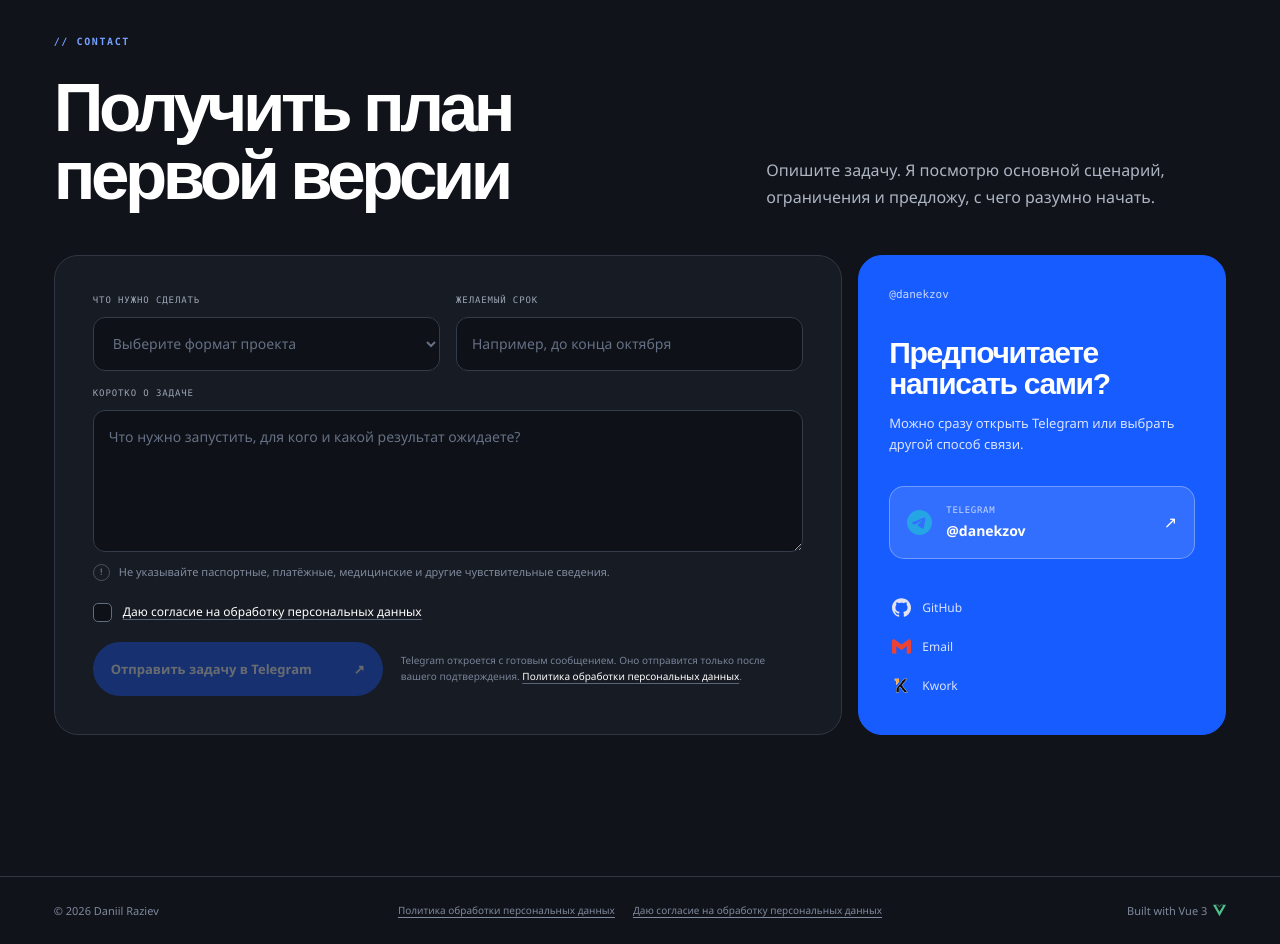
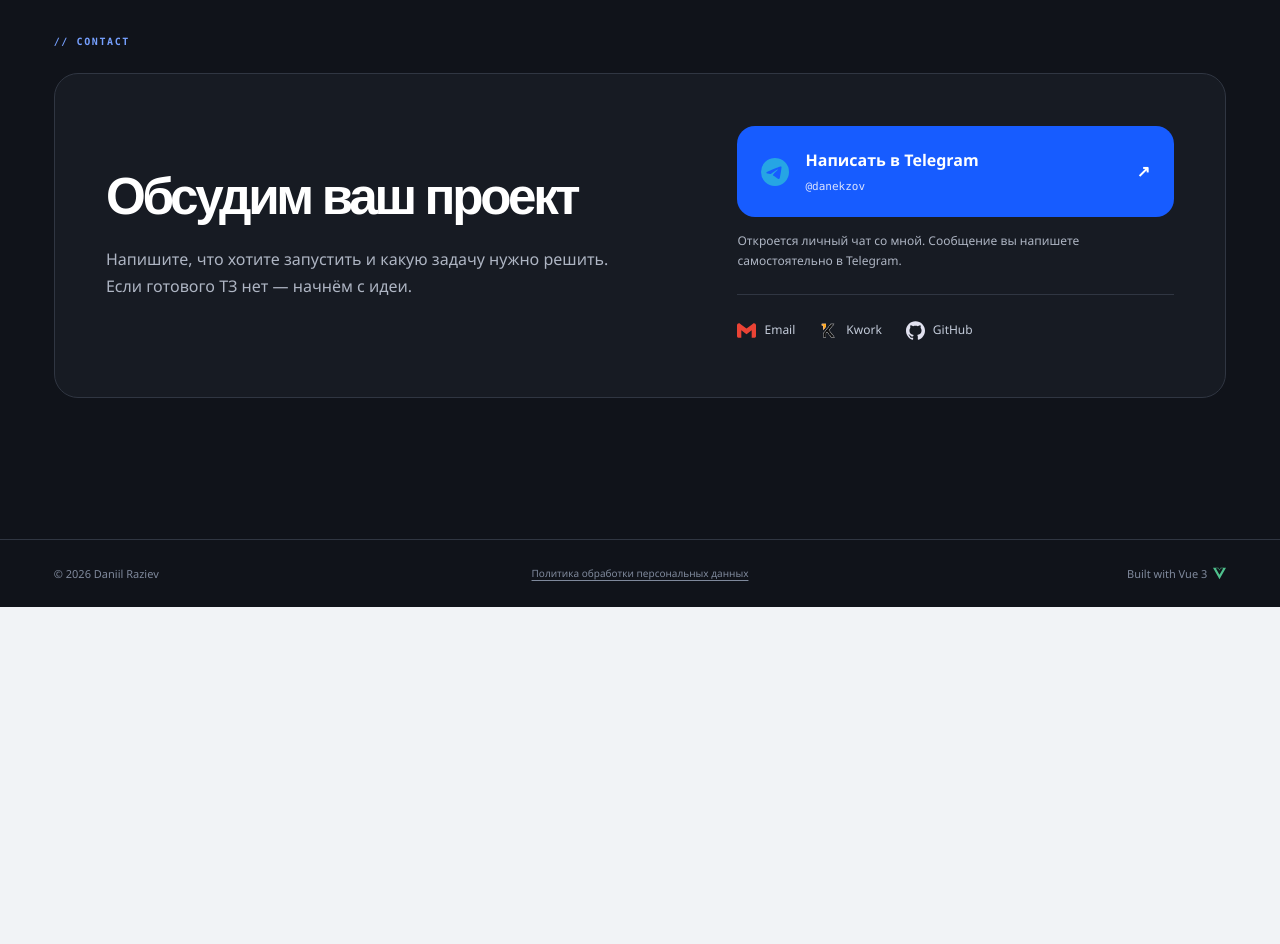
Before and after one commit to razievdaniil-rgb/portfolio, a Vue app: page / in a window 1280 px wide. Shown: the part 4160-5104 px from the top of the page. After the commit the page ends 4767 px from the top, so only its background shows below. Built offline with nearby package versions, Linux system fonts and the light colour scheme.

Commit message:
Replace enquiry form with direct Telegram contact

```diff
--- a/src/components/ContactSection.vue
+++ b/src/components/ContactSection.vue
@@ -1,75 +1,38 @@
 <template>
   <section id="contact" class="section contact-section">
     <div class="container">
-      <div class="contact-heading">
-        <p class="section-label">{{ t('contact.label') }}</p>
-        <h2 class="section-title">{{ t('contact.title') }}</h2>
-        <p class="contact-sub">{{ t('contact.sub') }}</p>
-      </div>
-
-      <div class="contact-layout">
-        <form class="project-form" action="https://t.me/danekzov" method="get" target="_blank" rel="noopener">
-          <input type="hidden" name="text" :value="telegramMessage" />
-          <div class="form-grid">
-            <label class="field">
-              <span>{{ t('contact.form.projectType') }}</span>
-              <select v-model="form.projectType" required>
-                <option value="" disabled>{{ t('contact.form.projectTypePlaceholder') }}</option>
-                <option v-for="option in projectTypes" :key="option" :value="option">{{ option }}</option>
-              </select>
-            </label>
-            <label class="field">
-              <span>{{ t('contact.form.deadline') }}</span>
-              <input v-model.trim="form.deadline" type="text" :placeholder="t('contact.form.deadlinePlaceholder')" />
-            </label>
+      <p class="section-label">{{ t('contact.label') }}</p>
+      <div class="contact-panel">
+        <div class="contact-copy">
+          <h2 class="section-title">{{ t('contact.title') }}</h2>
+          <p class="contact-sub">{{ t('contact.sub') }}</p>
+        </div>
+        <div class="contact-actions">
+          <a href="https://t.me/danekzov" target="_blank" rel="noopener noreferrer" class="telegram-button">
+            <span class="contact-icon" v-html="telegramIcon" />
+            <span>{{ t('contact.writeTelegram') }}<small>@danekzov</small></span>
+            <span class="contact-arrow" aria-hidden="true">↗</span>
+          </a>
+          <p class="contact-note">{{ t('contact.telegramNote') }}</p>
+          <div class="secondary-links">
+            <a href="mailto:razievdaniil@gmail.com"><span class="contact-icon" v-html="gmailIcon" />{{ t('contact.email') }}</a>
+            <a href="https://kwork.ru/user/daniil051234" target="_blank" rel="noopener noreferrer"><span class="contact-icon" v-html="kworkIcon" />{{ t('contact.kwork') }}</a>
+            <a href="https://github.com/razievdaniil-rgb" target="_blank" rel="noopener noreferrer"><span class="contact-icon" v-html="githubIcon" />{{ t('contact.github') }}</a>
           </div>
-
-          <label class="field field-wide">
-            <span>{{ t('contact.form.details') }}</span>
-            <textarea v-model.trim="form.details" rows="5" :placeholder="t('contact.form.detailsPlaceholder')" required />
-          </label>
-          <p class="data-hint"><span aria-hidden="true">!</span>{{ t('contact.form.dataHint') }}</p>
-
-          <label class="consent-row">
-            <input v-model="form.consent" type="checkbox" required />
-            <span class="checkmark" aria-hidden="true" />
-            <span><a :href="consentHref" target="_blank" rel="noopener">{{ t('contact.form.consent') }}</a></span>
-          </label>
-
-          <div class="form-submit-row">
-            <button type="submit" class="submit-button" :disabled="!form.consent">
-              <span>{{ t('contact.form.submit') }}</span><span aria-hidden="true">↗</span>
-            </button>
-            <p class="form-note">{{ t('contact.form.privacy') }} <a :href="privacyHref" target="_blank" rel="noopener">{{ t('contact.form.policy') }}</a>.</p>
-          </div>
-        </form>
-
-        <aside class="direct-contact">
-          <div class="direct-copy"><p class="direct-kicker">@danekzov</p><h3>{{ t('contact.directTitle') }}</h3><p>{{ t('contact.directText') }}</p></div>
-          <a href="https://t.me/danekzov" target="_blank" rel="noopener" class="telegram-card">
-            <span class="contact-icon telegram-icon" v-html="telegramIcon" /><span><span class="contact-name">{{ t('contact.telegram') }}</span><span class="contact-val">@danekzov</span></span><span class="contact-arrow" aria-hidden="true">↗</span>
-          </a>
-          <div class="secondary-links">
-            <a href="https://github.com/razievdaniil-rgb" target="_blank" rel="noopener" class="secondary-link"><span class="contact-icon" v-html="githubIcon" /><span>{{ t('contact.github') }}</span></a>
-            <a href="mailto:razievdaniil@gmail.com" class="secondary-link"><span class="contact-icon" v-html="gmailIcon" /><span>{{ t('contact.email') }}</span></a>
-            <a href="https://kwork.ru/user/daniil051234" target="_blank" rel="noopener" class="secondary-link"><span class="contact-icon" v-html="kworkIcon" /><span>{{ t('contact.kwork') }}</span></a>
-          </div>
-        </aside>
+        </div>
       </div>
     </div>
   </section>
-
   <footer class="footer">
     <div class="container">
-      <span class="footer-copy">© {{ year }} Daniil Raziev</span>
-      <div class="footer-legal"><a :href="privacyHref">{{ t('contact.form.policy') }}</a><a :href="consentHref">{{ t('contact.form.consent') }}</a></div>
+      <span>© {{ year }} Daniil Raziev</span>
+      <a :href="privacyHref">{{ t('contact.form.policy') }}</a>
       <span class="footer-made">{{ t('footer.made') }} <span class="footer-icon" v-html="vueIcon" /></span>
     </div>
   </footer>
 </template>
 
 <script setup>
-import { computed, reactive } from 'vue'
 import { t } from '../i18n.js'
 import telegramIcon from '../assets/icons/telegram.svg?raw'
 import githubIcon from '../assets/icons/github.svg?raw'
@@ -78,63 +41,34 @@ import kworkIcon from '../assets/icons/kwork.svg?raw'
 import vueIcon from '../assets/icons/vuedotjs.svg?raw'
 
 const year = new Date().getFullYear()
-const projectTypes = t('contact.form.projectTypes')
 const privacyHref = import.meta.env.BASE_URL + 'privacy.html'
-const consentHref = import.meta.env.BASE_URL + 'consent.html'
-const form = reactive({ projectType: '', deadline: '', details: '', consent: false })
-const telegramMessage = computed(() => [t('contact.form.greeting'),'',`${t('contact.form.projectType')}: ${form.projectType}`,`${t('contact.form.deadline')}: ${form.deadline || t('contact.form.notSpecified')}`,'',`${t('contact.form.details')}:`,form.details,'',t('contact.form.consentMessage')].join('\n'))
 </script>
 
 <style scoped>
 .contact-section { background:var(--text); color:#fff; }
-.contact-section :deep(.section-label) { color:#76a0ff; }
-.contact-section :deep(.section-title) { color:#fff; }
-.contact-heading { display:grid; grid-template-columns:minmax(0,1fr) minmax(280px,460px); gap:40px; align-items:end; margin-bottom:45px; }
-.contact-heading .section-label { grid-column:1/-1; margin-bottom:-15px; }
-.contact-heading .section-title { margin:0; }
-.contact-sub { color:#aeb5c3; font-size:16px; line-height:1.65; }
-.contact-layout { display:grid; grid-template-columns:minmax(0,1.5fr) minmax(280px,.7fr); gap:16px; }
-.project-form,.direct-contact { border:1px solid #303642; border-radius:24px; background:#171b23; }
-.project-form { padding:clamp(22px,3vw,38px); }
-.form-grid { display:grid; grid-template-columns:repeat(2,minmax(0,1fr)); gap:16px; }
-.field { display:grid; gap:9px; }
-.field>span { color:#9ca5b5; font-family:var(--mono); font-size:9px; letter-spacing:.1em; text-transform:uppercase; }
-.field input,.field select,.field textarea { width:100%; border:1px solid #343b49; border-radius:12px; outline:none; background:#0e1117; color:#fff; font-size:14px; transition:border-color .2s,box-shadow .2s; }
-.field input,.field select { height:54px; padding:0 15px; }
-.field textarea { min-height:142px; padding:15px; resize:vertical; }
-.field input::placeholder,.field textarea::placeholder,.field select:invalid { color:#667084; }
-.field select option { background:#171b23; color:#fff; }
-.field input:focus,.field select:focus,.field textarea:focus { border-color:#76a0ff; box-shadow:0 0 0 3px rgba(118,160,255,.14); }
-.field-wide { margin-top:16px; }
-.data-hint { display:flex; gap:9px; margin-top:12px; color:#818b9e; font-size:11px; line-height:1.5; }
-.data-hint span { display:grid; width:17px; height:17px; flex:0 0 auto; place-items:center; border:1px solid #4a5262; border-radius:50%; font-family:var(--mono); font-size:9px; }
-.consent-row { position:relative; display:grid; grid-template-columns:20px 1fr; gap:10px; align-items:start; margin-top:22px; color:#b4bcc9; font-size:12px; line-height:1.5; cursor:pointer; }
-.consent-row input { position:absolute; opacity:0; pointer-events:none; }
-.checkmark { display:grid; width:19px; height:19px; place-items:center; border:1px solid #626c7f; border-radius:5px; background:#0e1117; }
-.consent-row input:checked + .checkmark { border-color:#76a0ff; background:var(--accent); }
-.consent-row input:checked + .checkmark::after { content:'✓'; color:#fff; font-size:12px; }
-.consent-row input:focus-visible + .checkmark { outline:2px solid #76a0ff; outline-offset:3px; }
-.consent-row a,.form-note a { color:#fff; text-decoration:underline; text-decoration-color:#59657a; text-underline-offset:3px; }
-.form-submit-row { display:grid; grid-template-columns:minmax(220px,.72fr) minmax(0,1fr); gap:18px; align-items:center; margin-top:20px; }
-.submit-button { display:flex; min-height:54px; align-items:center; justify-content:space-between; gap:16px; padding:0 18px; border:0; border-radius:999px; background:var(--accent); color:#fff; font-size:13px; font-weight:700; cursor:pointer; transition:transform .2s,opacity .2s; }
-.submit-button:hover:not(:disabled) { transform:translateY(-2px); }
-.submit-button:disabled { opacity:.35; cursor:not-allowed; }
-.form-note { color:#798398; font-size:10px; line-height:1.55; }
-.direct-contact { display:flex; flex-direction:column; padding:30px; background:var(--accent); border-color:var(--accent); }
-.direct-copy { margin-bottom:30px; }
-.direct-kicker { margin-bottom:34px; color:#cad8ff; font-family:var(--mono); font-size:11px; }
-.direct-copy h3 { margin-bottom:13px; color:#fff; font-family:var(--display); font-size:30px; line-height:1.05; letter-spacing:-.045em; }
-.direct-copy>p:last-child { color:#dbe4ff; font-size:13px; line-height:1.65; }
-.telegram-card { display:grid; grid-template-columns:auto 1fr auto; gap:14px; align-items:center; padding:17px; border:1px solid rgba(255,255,255,.3); border-radius:15px; background:rgba(255,255,255,.12); color:#fff; transition:transform .2s,background .2s; }
-.telegram-card:hover { transform:translateY(-2px); background:rgba(255,255,255,.18); }
-.contact-icon { display:inline-flex; width:19px; height:19px; flex-shrink:0; }.telegram-icon{width:25px;height:25px}.contact-icon :deep(svg){width:100%;height:100%}
-.contact-name,.contact-val{display:block}.contact-name{margin-bottom:2px;color:#c7d6ff;font-family:var(--mono);font-size:9px;letter-spacing:.08em;text-transform:uppercase}.contact-val{font-size:14px;font-weight:700}
-.secondary-links { display:grid; gap:2px; margin-top:auto; padding-top:30px; }
-.secondary-link { display:flex; align-items:center; gap:11px; padding:9px 3px; color:#dbe4ff; font-size:12px; }
-.footer { padding:25px 0; background:var(--text); border-top:1px solid #303642; color:#7f899c; }
+.contact-section .section-label { color:#76a0ff; margin-bottom:24px; }
+.contact-panel { display:grid; grid-template-columns:minmax(0,1.3fr) minmax(0,1fr); gap:clamp(30px,5vw,80px); align-items:center; padding:clamp(24px,4vw,60px); border:1px solid #303642; border-radius:24px; background:#171b23; }
+.contact-copy,.contact-actions { min-width:0; }
+.contact-copy .section-title { margin:0; color:#fff; font-size:clamp(32px,4vw,58px); }
+.contact-sub { max-width:540px; margin-top:24px; color:#aeb5c3; font-size:16px; line-height:1.65; }
+.telegram-button { display:flex; gap:16px; align-items:center; width:100%; padding:22px 24px; border-radius:18px; background:var(--accent); color:#fff; font-size:16px; font-weight:700; transition:transform .2s; }
+.telegram-button:hover { transform:translateY(-2px); }
+.telegram-button small { display:block; margin-top:6px; color:#dbe4ff; font-family:var(--mono); font-size:11px; font-weight:400; }
+.contact-arrow { margin-left:auto; }
+.contact-note { margin:14px 0 24px; color:#aeb5c3; font-size:12px; line-height:1.6; }
+.contact-icon { display:inline-flex; flex-shrink:0; width:19px; height:19px; }
+.telegram-button>.contact-icon { width:28px; height:28px; }
+.contact-icon :deep(svg),.footer-icon :deep(svg) { width:100%; height:100%; }
+.secondary-links { display:flex; flex-wrap:wrap; gap:12px 24px; padding-top:20px; border-top:1px solid #303642; }
+.secondary-links a { display:inline-flex; align-items:center; gap:8px; padding:6px 0; color:#c4ccda; font-size:12px; }
+.secondary-links a:hover { color:#fff; }
+.telegram-button:focus-visible,.secondary-links a:focus-visible,.footer a:focus-visible { outline:2px solid #76a0ff; outline-offset:5px; }
+.footer { padding:25px 0; background:var(--text); border-top:1px solid #303642; color:#7f899c; font-size:11px; }
 .footer .container { display:grid; grid-template-columns:1fr auto 1fr; gap:24px; align-items:center; }
-.footer-made { justify-self:end; }.footer-legal{display:flex;gap:18px}.footer-legal a{font-size:10px;text-decoration:underline;text-underline-offset:3px}.footer-copy,.footer-made{font-size:11px}.footer-made{display:inline-flex;align-items:center;gap:6px}.footer-icon{display:inline-flex;width:13px;height:13px}.footer-icon :deep(svg){width:100%;height:100%}
-@media(max-width:820px){.contact-heading{grid-template-columns:1fr}.contact-heading .section-label{margin-bottom:-5px}.contact-layout{grid-template-columns:1fr}.direct-contact{min-height:350px}.footer .container{grid-template-columns:1fr}.footer-made{justify-self:start}}
-@media(max-width:560px){.form-grid,.form-submit-row{grid-template-columns:1fr}.project-form,.direct-contact{padding:22px 18px}.footer-legal{flex-direction:column;gap:6px}}
-@media(prefers-reduced-motion:reduce){.submit-button,.telegram-card{transition:none}}
+.footer a { font-size:10px; text-decoration:underline; text-underline-offset:3px; }
+.footer-made { justify-self:end; display:inline-flex; align-items:center; gap:6px; }
+.footer-icon { display:inline-flex; width:13px; height:13px; }
+@media(max-width:820px) { .contact-panel{grid-template-columns:1fr;gap:30px}.footer .container{grid-template-columns:1fr}.footer-made{justify-self:start} }
+@media(max-width:390px) { .contact-panel{padding:22px 18px}.telegram-button{padding:18px 14px;gap:10px;font-size:14px}.secondary-links{gap:12px 18px} }
+@media(prefers-reduced-motion:reduce) { .telegram-button{transition:none} }
 </style>
--- a/src/i18n.js
+++ b/src/i18n.js
@@ -68,8 +68,10 @@ export const messages = {
     },
     contact: {
       label: '// contact',
-      title: 'Получить план первой версии',
-      sub: 'Опишите задачу. Я посмотрю основной сценарий, ограничения и предложу, с чего разумно начать.',
+      title: 'Обсудим ваш проект',
+      sub: 'Напишите, что хотите запустить и какую задачу нужно решить. Если готового ТЗ нет — начнём с идеи.',
+      writeTelegram: 'Написать в Telegram',
+      telegramNote: 'Откроется личный чат со мной. Сообщение вы напишете самостоятельно в Telegram.',
       telegram: 'Telegram',
       github: 'GitHub',
       email: 'Email',
@@ -166,8 +168,10 @@ export const messages = {
     },
     contact: {
       label: '// contact',
-      title: 'Get a first-release plan',
-      sub: 'Describe the task. I will review the core scenario and constraints and suggest a sensible place to start.',
+      title: 'Let’s discuss your project',
+      sub: 'Tell me what you want to launch and the problem it should solve. No specification yet? We can start with your idea.',
+      writeTelegram: 'Message me on Telegram',
+      telegramNote: 'Opens a private chat with me. You write your message directly in Telegram.',
       telegram: 'Telegram',
       github: 'GitHub',
       email: 'Email',
```
Also changed, not shown: public/privacy.html (+9 -10 lines).
